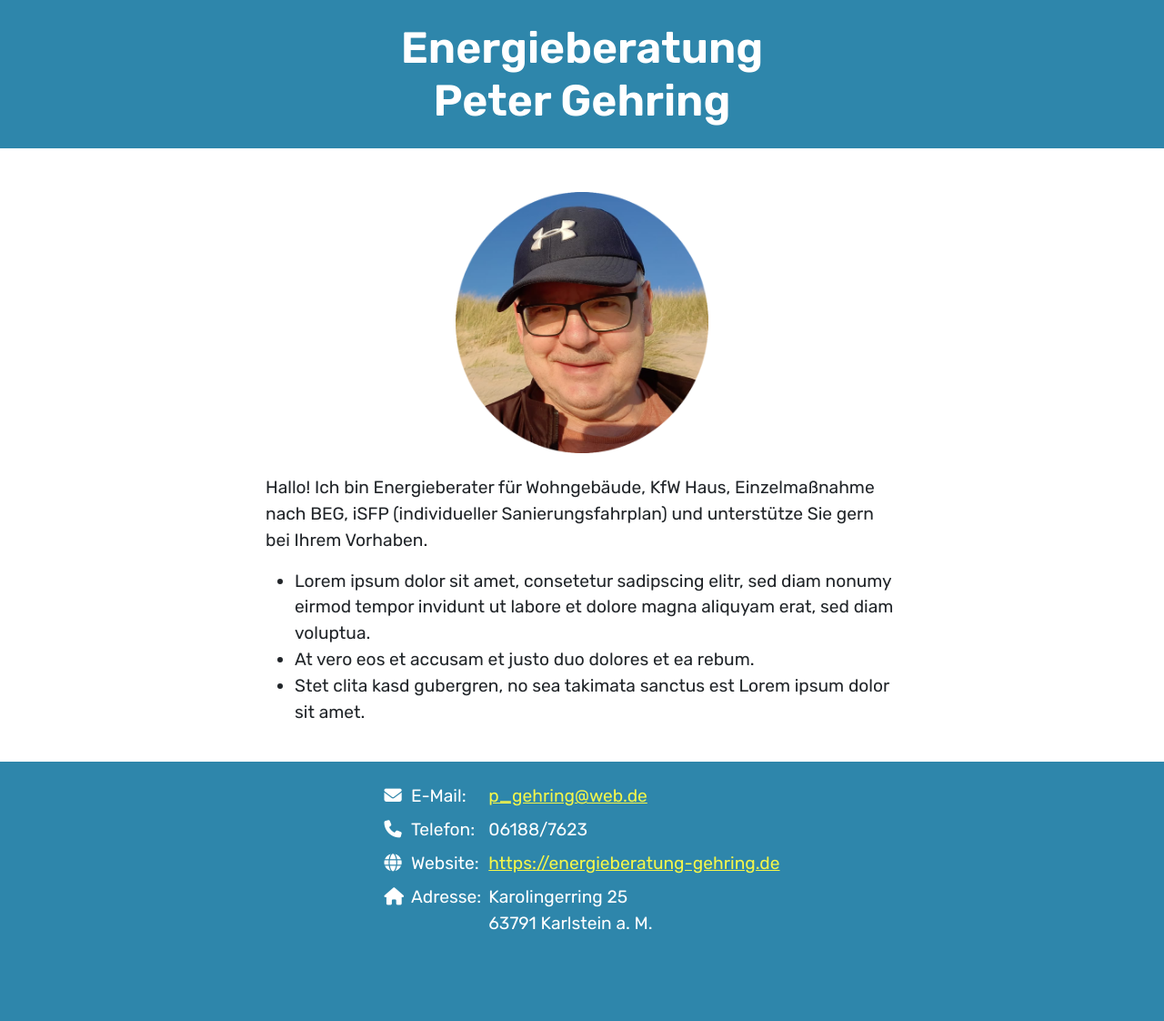
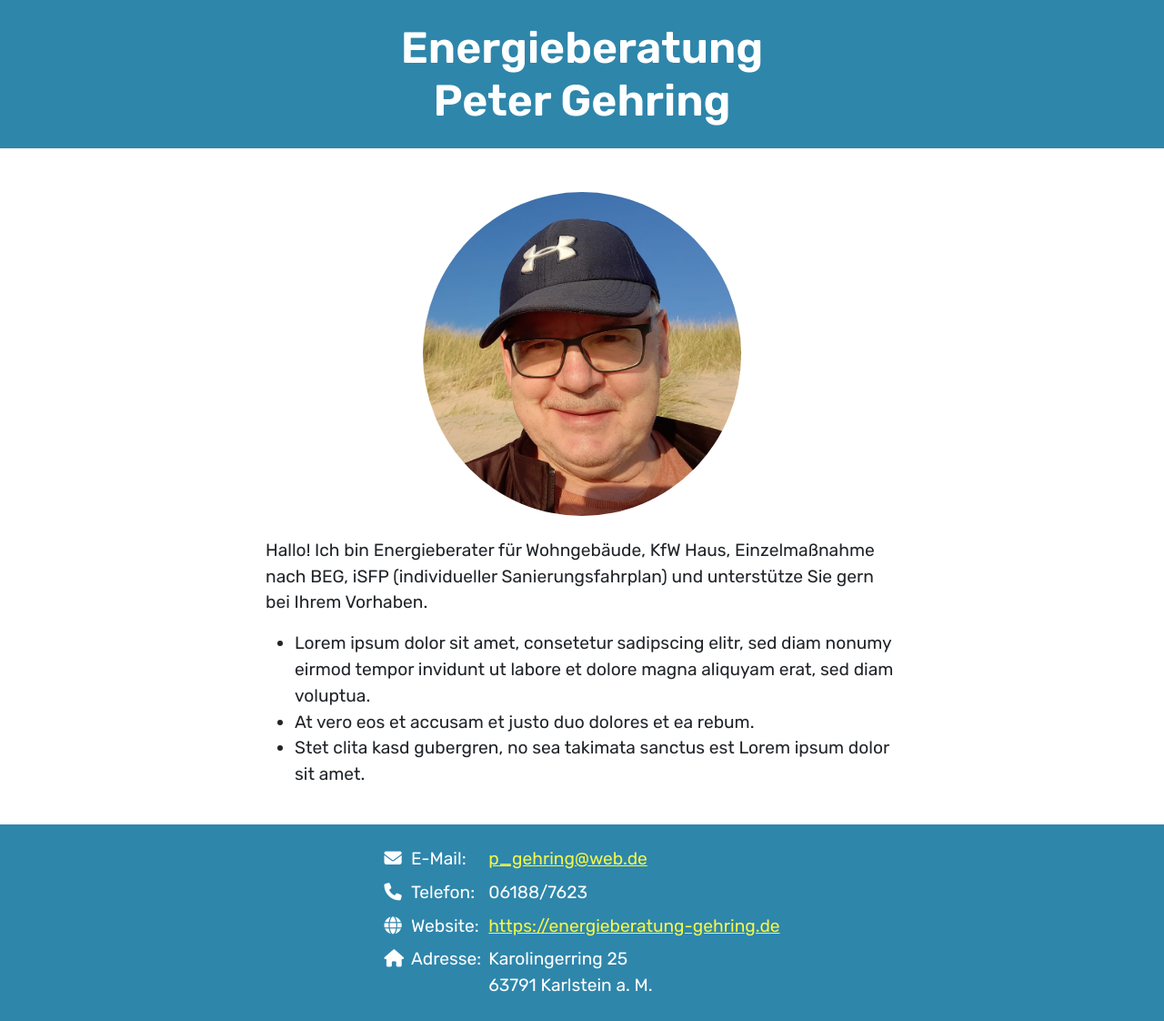
Before and after one commit to lisgeh/energieberatung-gehring.de, a Jekyll site: the page built from index.md, in a window 1280 px wide. Shown: the whole page at 91% size. Built offline with Jekyll 4.4.1, drawn with Linux system fonts in a browser that asks for light colours; before the commit the page ends 1053 px from its top, so only the background shows below that.

Commit message:
last minute changes

```diff
--- a/_config.yml
+++ b/_config.yml
@@ -4,7 +4,7 @@ title: |
 url: https://energieberatung-gehring.de
 baseurl: ""
 
-profile_picture: peter_gehring.png
+profile_picture: peter_gehring.jpg
 
 email: p_gehring@web.de
 phone: 06188/7623
--- a/_sass/peter_theme/_custom.scss
+++ b/_sass/peter_theme/_custom.scss
@@ -12,15 +12,9 @@ body {
 
 img.profile-picture {
   width: 70%;
-  @include media-breakpoint-up(sm) {
-    width: 50%;
-  }
-  // @include media-breakpoint-up(md) {
-  //   width: 60%;
-  // }
-  @include media-breakpoint-up(xl) {
-    width: 40%;
-  }
+  min-width: 80px;
+  max-width: 350px;
+  border-radius: 50%;
 }
 
 h1.site-title {
--- a/_sass/peter_theme/_variables.scss
+++ b/_sass/peter_theme/_variables.scss
@@ -64,14 +64,38 @@ $container-max-widths: (
   // xxl: 1320px
 ) !default;
 
-@import url('https://fonts.googleapis.com/css2?family=Rubik:wght@300;400;600&display=swap');
+/* rubik-regular - latin */
+@font-face {
+  font-display: swap; /* Check https://developer.mozilla.org/en-US/docs/Web/CSS/@font-face/font-display for other options. */
+  font-family: 'Rubik';
+  font-style: normal;
+  font-weight: 400;
+  src: url('../webfonts/rubik-v26-latin-regular.woff2') format('woff2'); /* Chrome 36+, Opera 23+, Firefox 39+, Safari 12+, iOS 10+ */
+}
+
+/* rubik-600 - latin */
+@font-face {
+  font-display: swap; /* Check https://developer.mozilla.org/en-US/docs/Web/CSS/@font-face/font-display for other options. */
+  font-family: 'Rubik';
+  font-style: normal;
+  font-weight: 600;
+  src: url('../webfonts/rubik-v26-latin-600.woff2') format('woff2'); /* Chrome 36+, Opera 23+, Firefox 39+, Safari 12+, iOS 10+ */
+}
+
+/* rubik-600italic - latin */
+@font-face {
+  font-display: swap; /* Check https://developer.mozilla.org/en-US/docs/Web/CSS/@font-face/font-display for other options. */
+  font-family: 'Rubik';
+  font-style: italic;
+  font-weight: 600;
+  src: url('../webfonts/rubik-v26-latin-600italic.woff2') format('woff2'); /* Chrome 36+, Opera 23+, Firefox 39+, Safari 12+, iOS 10+ */
+}
 
 $font-family-sans-serif:      'Rubik', system-ui, -apple-system, "Segoe UI", Roboto, "Helvetica Neue", "Noto Sans", "Liberation Sans", Arial, sans-serif, "Apple Color Emoji", "Segoe UI Emoji", "Segoe UI Symbol", "Noto Color Emoji" !default;
 $font-family-monospace:       SFMono-Regular, Menlo, Monaco, Consolas, "Liberation Mono", "Courier New", monospace !default;
-// stylelint-enable value-keyword-case
 
 $font-size-root:              null !default;
-$font-size-base:              1.2rem !default; // Assumes the browser default, typically `16px`
+$font-size-base:              1.2rem !default;
 $font-size-sm:                $font-size-base * .875 !default;
 $font-size-lg:                $font-size-base * 1.25 !default;
 
```
Also changed, not shown: assets/img/peter_gehring.jpg (added), assets/img/peter_gehring.png (deleted), assets/webfonts/rubik-v26-latin-600.woff2 (added), assets/webfonts/rubik-v26-latin-600italic.woff2 (added), assets/webfonts/rubik-v26-latin-regular.woff2 (added), 7 other files.
